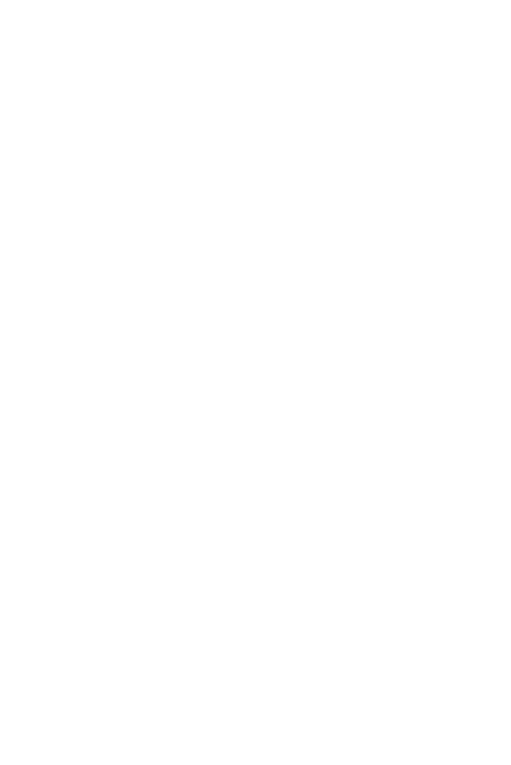
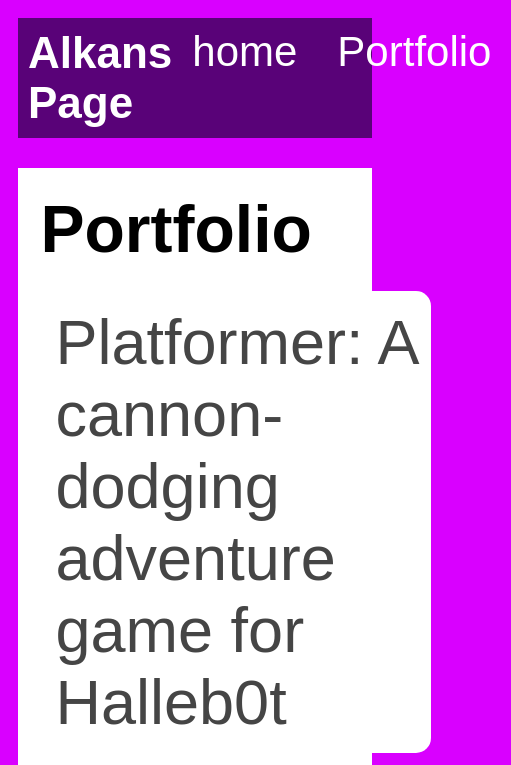
Before and after one commit to Atrav0929/atrav0929.github.io, a plain HTML site: page portfolio.html in a window 390 px wide. Shown: the top 765 px of the page, 511 px wide, since content can reach past the window. Drawn offline with Linux system fonts and the light colour scheme.

Commit message:
add portfolio page to website

```diff
--- a/portfolio.html
+++ b/portfolio.html
@@ -0,0 +1,42 @@
+<!DOCTYPE html>
+<html>
+  <head>
+    <title>Alkans Page</title>
+    <link rel="stylesheet" href="style.css" />
+  </head>
+
+  <body>
+    <!-- All content goes here -->
+    <div id="all-contents">
+      <nav>
+       <h1>Alkans Page</h1>
+       <ul id="nav-ul">
+         <li class="nav-li">
+            <a href="ïndex.html">home</a>
+         </li>
+         <li class="nav-li">
+  <a href="portfolio.html">Portfolio</a>
+         </li>
+       </ul>
+  </nav>
+
+  <main>
+    <div class="content">
+    <h1>Portfolio</h1>
+    <ul id="portfolio">
+      <li>
+  <a href="fsd-projects/platformer/">Platformer: A cannon-dodging adventure game for Halleb0t</a>
+</li>
+<li>
+  <a href="fsd-projects/bouncing-box/">Bouncing Box: A fun introduction to web game development</a>
+</li>
+<li>
+  <a href="fsd-projects/circularity/">Circularity: A poetic motion experiment with circles</a>
+</li>
+    </ul>
+  </div>
+
+  </main>
+    </div>
+  </body>
+</html>
--- a/style.css
+++ b/style.css
@@ -75,3 +75,77 @@ main {
 h2, h3 {
     margin: 0px;
 }
+/* Portfolio styles */
+.content h1 {
+  color: black;
+}
+
+#portfolio {
+  list-style-type: none;
+  padding-left: 0;
+}
+
+#portfolio li {
+  background: #fff;
+  padding: 10px;
+  border-radius: 10px;
+  margin-bottom: 10px;
+}
+
+#portfolio li:hover {
+  background: #eee;
+}
+
+#portfolio a {
+  text-decoration: none;
+  color: #454545;
+}
+/* responsive web design */
+@media screen and (min-width: 120px) and (max-width: 1080px) {
+  main {
+    height: 100ch;
+    zoom: 1.5;
+    display: grid;
+  }
+
+  h1 {
+    font-size: 44px;
+  }
+
+  h2 {
+    font-size: 42px;
+  }
+
+  h3 {
+    font-size: 36px;
+  }
+
+  #all-contents {
+    height: 100ch;
+    margin: none;
+  }
+
+  a {
+    font-size: 42px;
+  }
+
+  .sidebar {
+    margin-right: 0px;
+    justify-content: center;
+    align-items: center;
+  }
+
+  .sidebar-img {
+    width: 100%;
+  }
+
+  p,
+  li {
+    font-size: 24px;
+  }
+
+  .content {
+    align-content: center;
+    justify-content: center;
+  }
+}
```
Also changed, not shown: index.html (+1 -1 lines).
